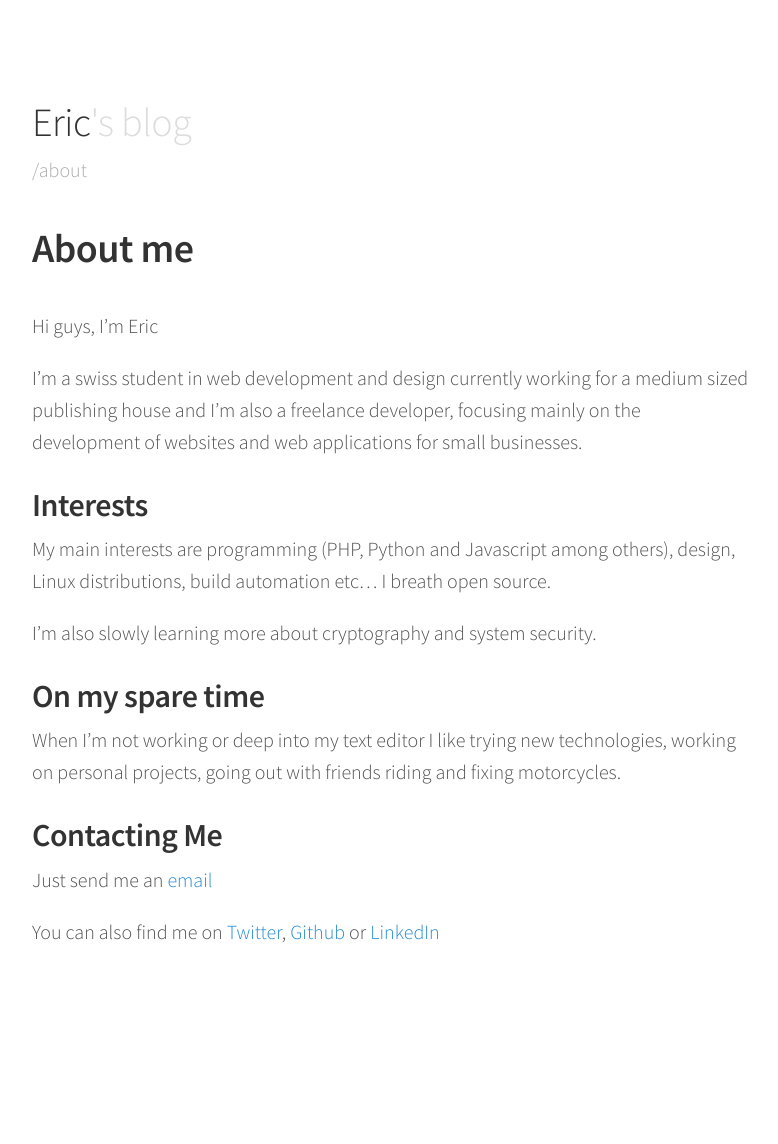
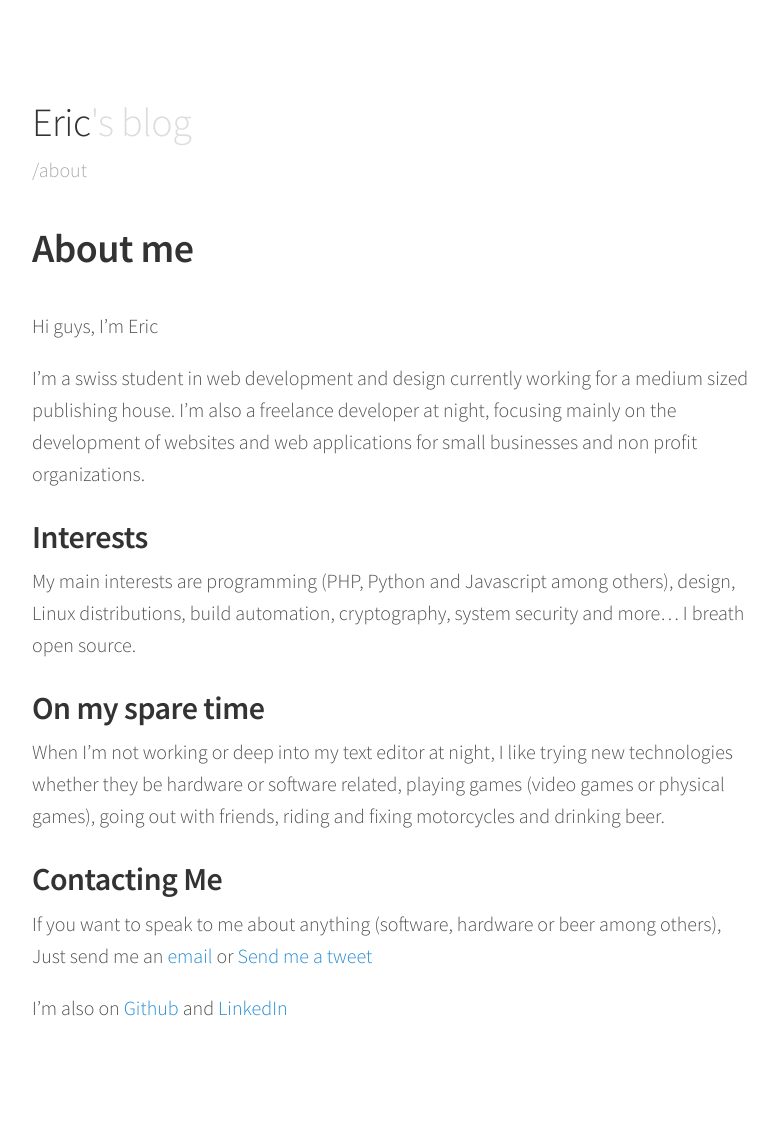
Before and after one commit to EricDupertuis/EricDupertuis.github.io, a Jekyll site: the page built from about.md, in a window 1280 px wide. Shown: the whole page, without its empty margins (248-1026 px from the left). Built offline with Jekyll 4.4.1, drawn with Linux system fonts in a browser that asks for light colours; before the commit the page ends 1068 px from its top, so only the background shows below that.

Commit message:
update the about me section

```diff
--- a/about.md
+++ b/about.md
@@ -6,20 +6,19 @@ permalink: /about/
 
 Hi guys, I'm Eric
 
-I'm a swiss student in web development and design currently working for a medium sized publishing house and I'm also a freelance developer, focusing mainly on the development of websites and web applications for small businesses.
+I'm a swiss student in web development and design currently working for a medium sized publishing house.
+I'm also a freelance developer at night, focusing mainly on the development of websites and web applications for small businesses and non profit organizations.
 
 ## Interests
 
-My main interests are programming (PHP, Python and Javascript among others), design, Linux distributions, build automation etc... I breath open source.
-
-I'm also slowly learning more about cryptography and system security.
+My main interests are programming (PHP, Python and Javascript among others), design, Linux distributions, build automation, cryptography, system security and more... I breath open source.
 
 ## On my spare time
 
-When I'm not working or deep into my text editor I like trying new technologies, working on personal projects, going out with friends riding and fixing motorcycles.
+When I'm not working or deep into my text editor at night, I like trying new technologies whether they be hardware or software related, playing games (video games or physical games), going out with friends, riding and fixing motorcycles and drinking beer.
 
 ## Contacting Me
 
-Just send me an [email](contact@edupertuis.net)
+If you want to speak to me about anything (software, hardware or beer among others), Just send me an [email](contact@edupertuis.net) or [Send me a tweet](https://twitter.com/dupertuiseric)
 
-You can also find me on [Twitter](https://twitter.com/dupertuiseric), [Github](https://github.com/EricDupertuis) or [LinkedIn](https://ch.linkedin.com/in/eric-dupertuis-92470193)
+I'm also on [Github](https://github.com/EricDupertuis) and [LinkedIn](https://ch.linkedin.com/in/eric-dupertuis-92470193)
```
